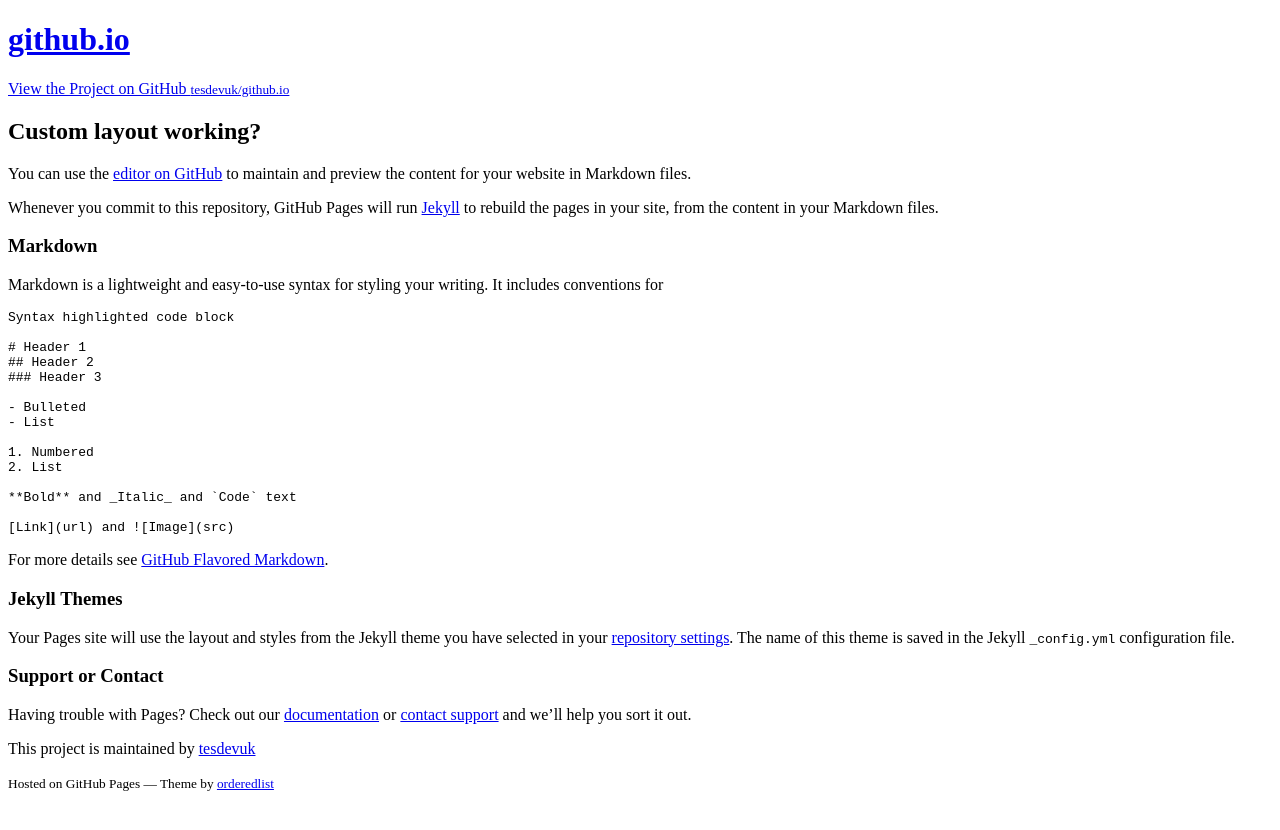
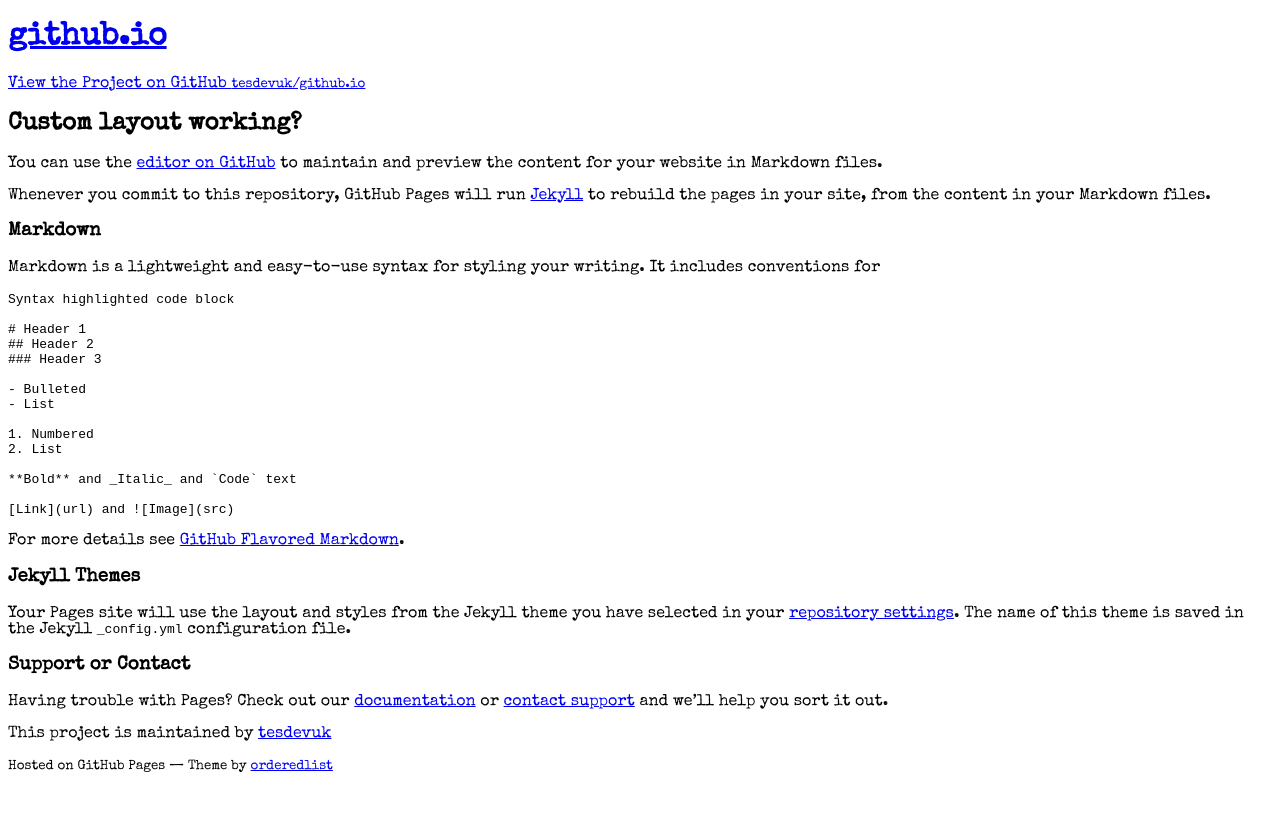
Before and after one commit to tesdevuk/github.io, a Jekyll site: the page built from README.md, in a window 1280 px wide. Shown: the top 830 px of the page. Built offline with Jekyll 4.4.1, drawn with Linux system fonts in a browser that asks for light colours; our own code applies the rules of GitHub Pages for plain Markdown files; a script that is not in the unit is left out; the repository's description, which GitHub fills in, is left out.

Commit message:
Update style.scss

```diff
--- a/assets/css/style.scss
+++ b/assets/css/style.scss
@@ -4,3 +4,6 @@
 // Google Fonts
 @import url(https://fonts.googleapis.com/css?family=Special+Elite:400italic,700italic,400,700);
 $base-font-family: "Special Elite";
+body {
+  font-family: 'Special Elite', sans-serif !important;
+}
```
